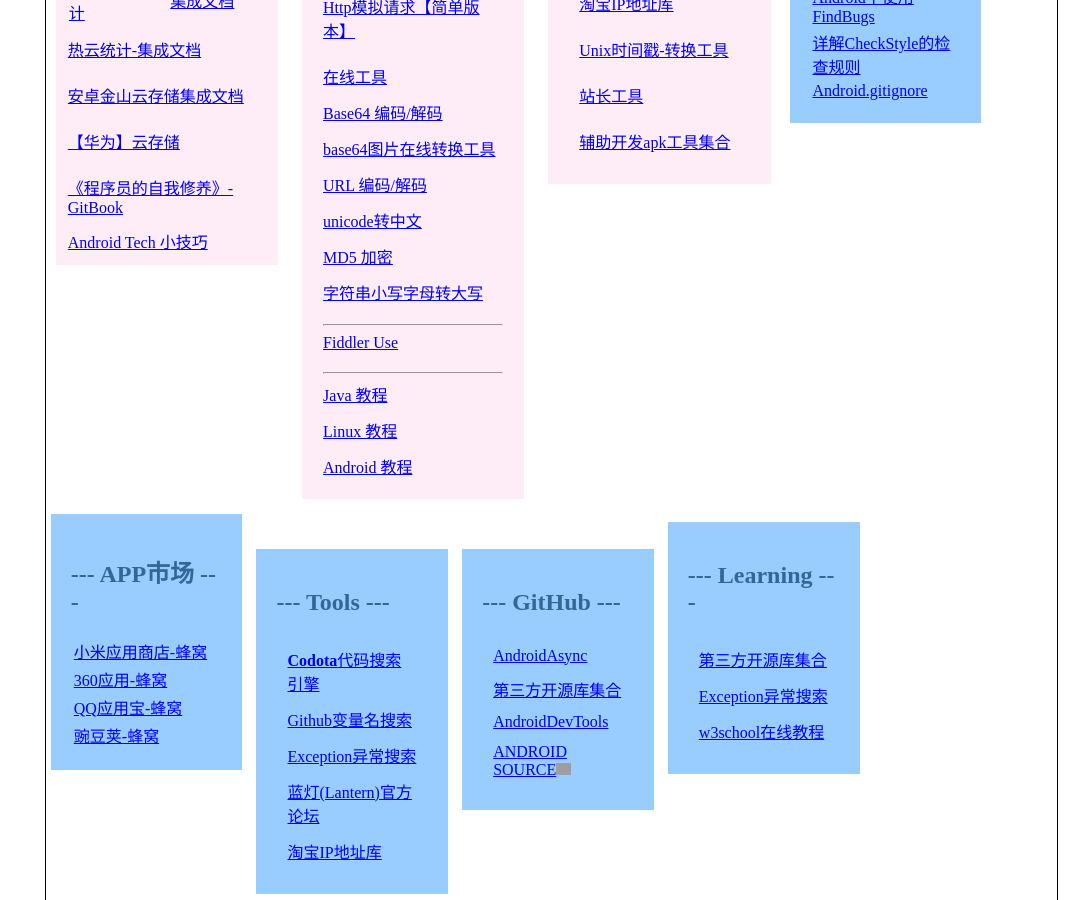
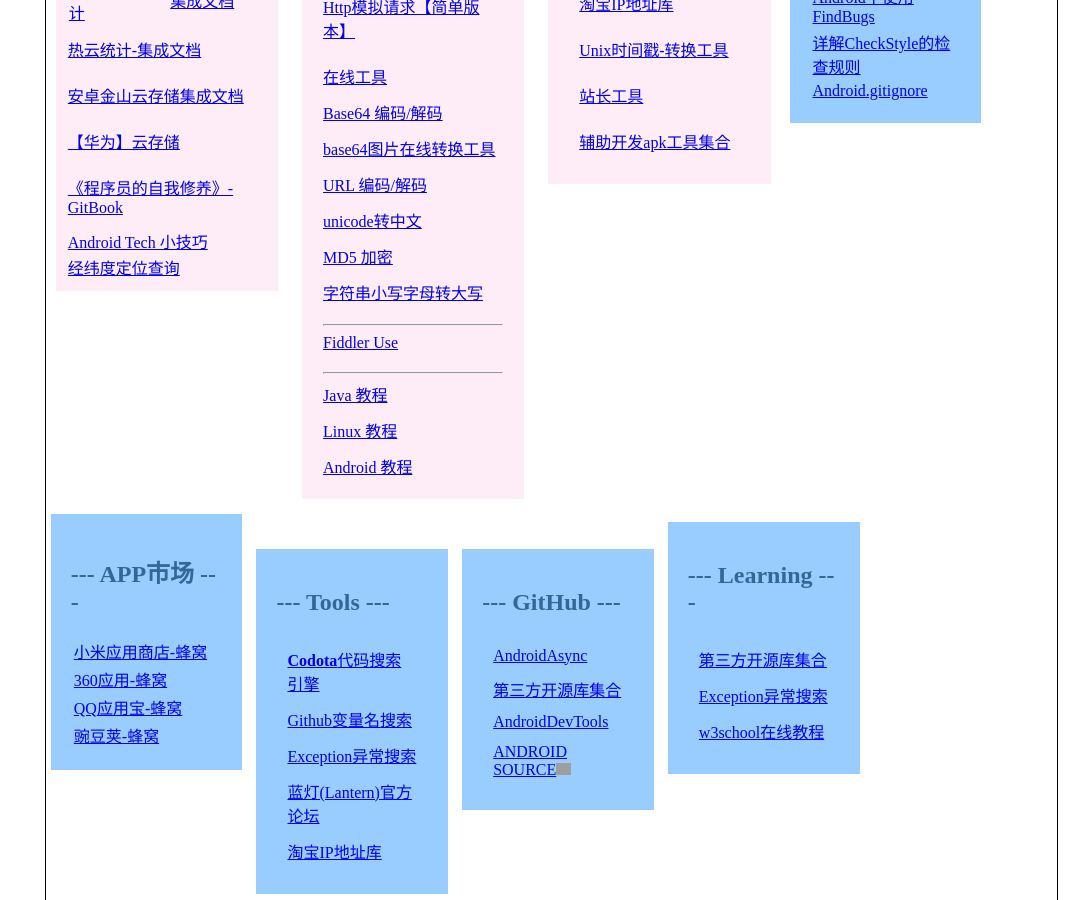
Before and after one commit to github201407/github201407.github.io, a Jekyll site: the page common.html, which Jekyll copies as it is, in a window 1280 px wide and 900 px high, scrolled down 367 px. Shown: the whole window, without its empty margins (204-1280 px from the left). Built offline with Jekyll 4.4.1, drawn with Linux system fonts in a browser that asks for light colours; grey boxes are pictures that could not be loaded.

Commit message:
modify:2020年11月 4日 星期三 13时36分23秒 CST

```diff
--- a/common.html
+++ b/common.html
@@ -156,6 +156,9 @@
      </tr>
      <tr>
       <td colspan="2" style="padding:0px 0px 0px 0px;"> <a href="http://www.jianshu.com/c/0f8bf9ffd608" target="_blank">Android Tech 小技巧</a> </td>
+     </tr>
+     <tr>
+      <td colspan="2" style="padding:0px 0px 0px 0px;"> <a href="https://www.qvdv.com/tools/qvdv-coordinate.html" target="_blank">经纬度定位查询</a> </td>
      </tr>
     </tbody>
    </table>
```
